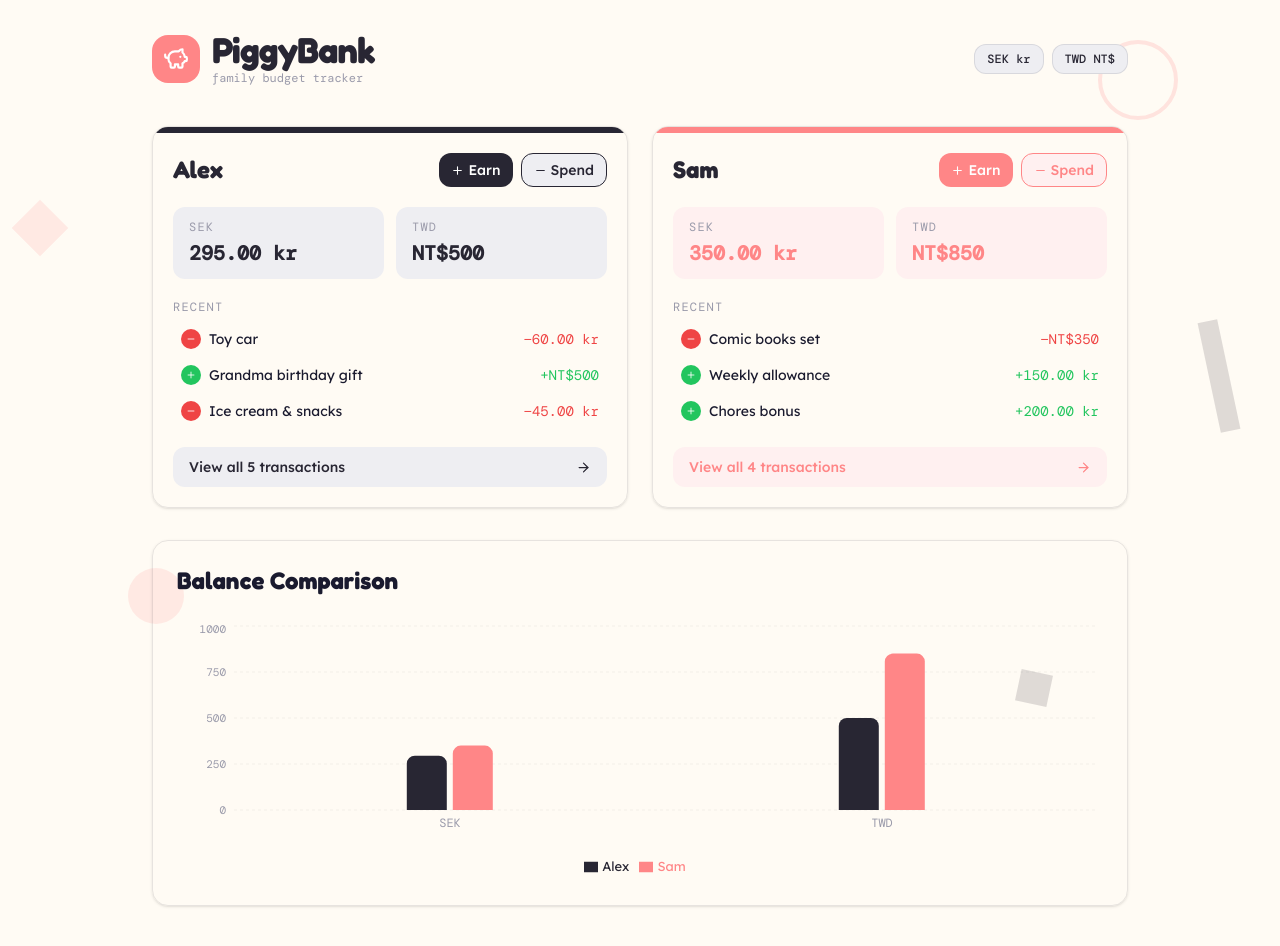
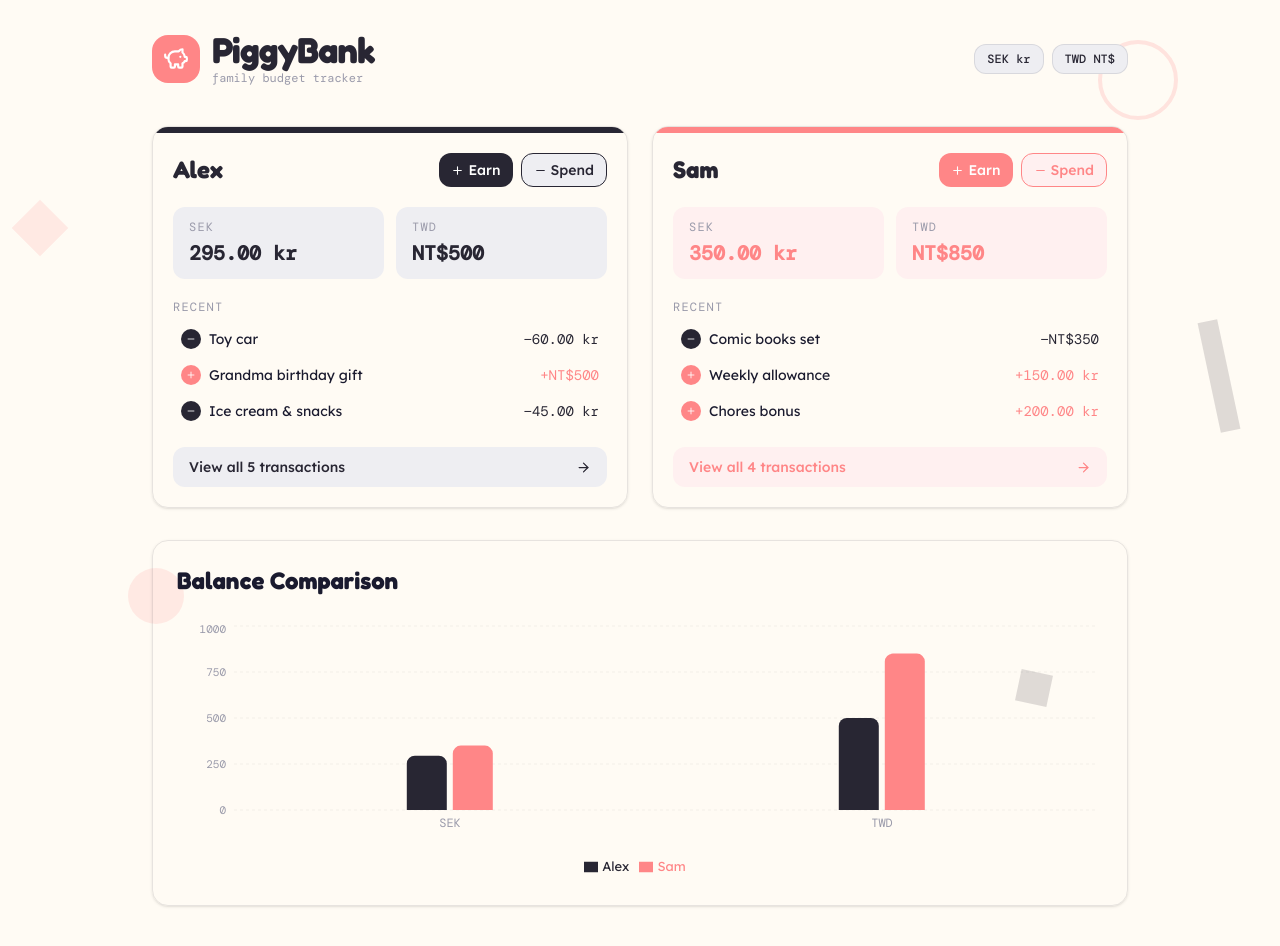
Before and after one commit to wantingwants/FinancialBudgetApp, a React (Vite) app: page / in a window 1280 px wide. Shown: the top 946 px of the page. Built offline with nearby package versions, Linux system fonts and the light colour scheme.

Commit message:
Change transaction colors for better visibility

```diff
--- a/src/app/App.tsx
+++ b/src/app/App.tsx
@@ -356,11 +356,11 @@ function DashboardKidCard({ kid, editingName, nameInput, nameRef, onStartEditNam
           )}
           {recent.map((tx) => (
             <div key={tx.id} className="flex items-center gap-2 px-2 py-1.5">
-              <div className="w-5 h-5 rounded-full flex items-center justify-center flex-shrink-0 text-white" style={{ background: tx.type === "add" ? "#22C55E" : "#EF4444" }}>
+              <div className="w-5 h-5 rounded-full flex items-center justify-center flex-shrink-0 text-white" style={{ background: tx.type === "add" ? "#FF8687" : "#282633" }}>
                 {tx.type === "add" ? <Plus size={10} /> : <Minus size={10} />}
               </div>
               <span className="text-sm flex-1 truncate" style={{ fontFamily: "'Lexend', sans-serif" }}>{tx.description}</span>
-              <span className="text-sm tabular-nums flex-shrink-0" style={{ fontFamily: "'DM Mono', monospace", color: tx.type === "add" ? "#22C55E" : "#EF4444" }}>
+              <span className="text-sm tabular-nums flex-shrink-0" style={{ fontFamily: "'DM Mono', monospace", color: tx.type === "add" ? "#FF8687" : "#282633" }}>
                 {tx.type === "add" ? "+" : "−"}{formatAmt(tx.amount, tx.currency)}
               </span>
             </div>
```
